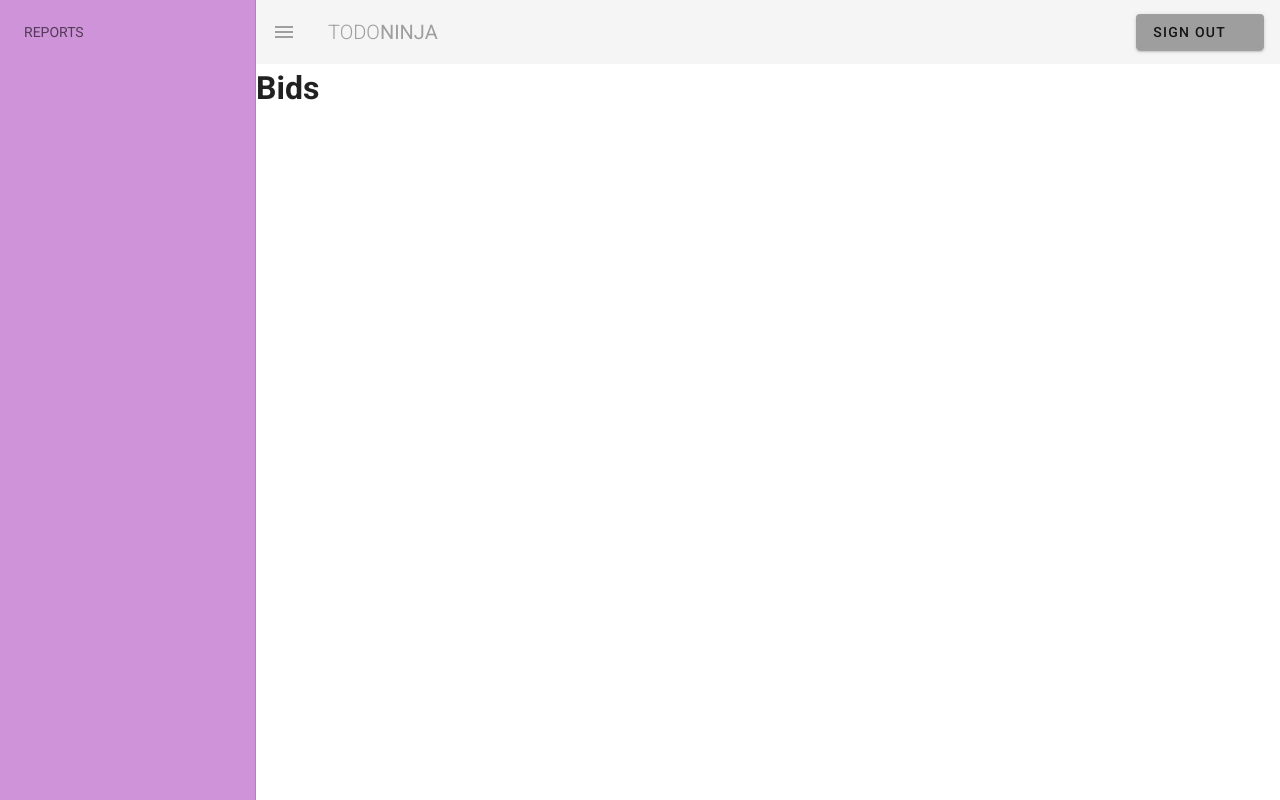
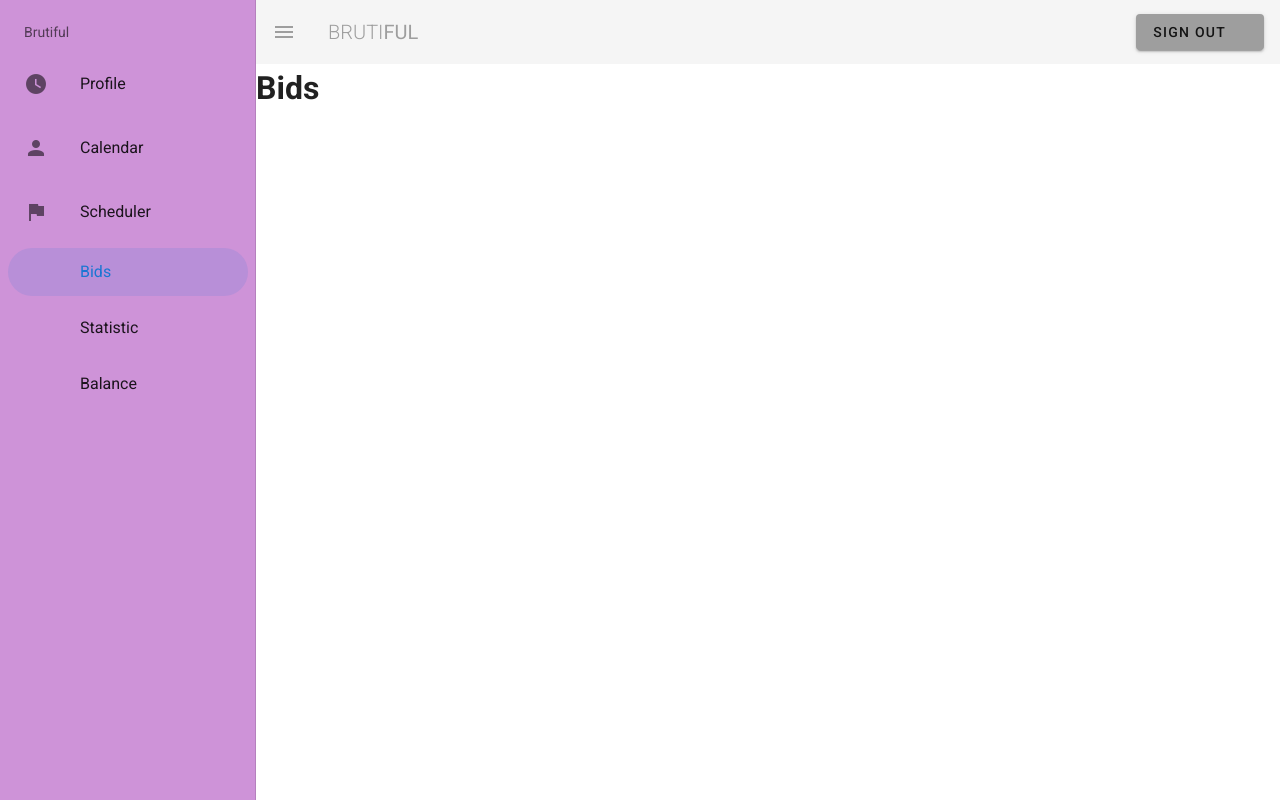
Before and after one commit to HightMike/vuetifyTraining, a Vue app: page /bids in a window 1280 px wide. Both pictures are taken after a click on the button 28 px from the left and 32 px from the top of the page. Built offline with nearby package versions, Linux system fonts and the light colour scheme.

Commit message:
add routes

```diff
--- a/src/components/Navbar.vue
+++ b/src/components/Navbar.vue
@@ -4,8 +4,8 @@
         <v-app-bar flat app>
             <v-app-bar-nav-icon class="grey--text" @click="drawer = !drawer"></v-app-bar-nav-icon>
             <v-toolbar-title class="text-uppercase grey--text">
-                <span class="font-weight-light">Todo</span>
-                <span>Ninja</span>
+                <span class="font-weight-light">Bruti</span>
+                <span>ful</span>
             </v-toolbar-title>
             <v-spacer></v-spacer>
             <v-btn flat color="grey">
@@ -17,11 +17,13 @@
         <v-navigation-drawer app v-model="drawer" class="purple lighten-3">
 
             <v-list rounded>
-                <v-subheader>REPORTS</v-subheader>
+                <v-subheader>Brutiful</v-subheader>
                 <v-list-item-group v-model="item" color="primary">
                     <v-list-item
                             v-for="(item, i) in items"
                             :key="i"
+                            router :to="item.route"
+
                     >
                         <v-list-item-icon>
                             <v-icon v-text="item.icon"></v-icon>
@@ -44,50 +46,14 @@
         data() {
             return {
                 drawer: false,
+                item: 1,
                 items: [
-                    {
-                        action: 'mdi-local_act',
-                        title: 'Календарь',
-                        route: '/calendar',
-                        active: true,
-                        items: [
-                            { title: 'Breakfast & brunch' },
-                            { title: 'New American' },
-                            { title: 'Sushi' },
-                        ],
-                    },
-                    {
-                        action: 'mdi-school',
-                        title: 'Планировщик',
-                        route: '/scheduler',
-                        items: [
-                            { title: 'List Item' },
-                        ],
-                    },
-                    {
-                        action: 'mdi-directions_run',
-                        title: 'Статистика',
-                        route: '/statistic',
-                        items: [
-                            { title: 'List Item' },
-                        ],
-                    },
-                    {
-                        action: 'mdi-healing',
-                        title: 'Заявки',
-                        route: '/bids',
-                        items: [
-                            { title: 'List Item' },
-                        ],
-                    },
-                    {
-                        action: 'mdi-content_cut',
-                        title: 'Баланс',
-                        route: '/balance',
-                        items: [
-                            { title: 'List Item' },
-                        ],
-                    },
+                    { text: 'Profile', icon: 'mdi-clock', route: '/profile'},
+                    { text: 'Calendar', icon: 'mdi-account', route: '/' },
+                    { text: 'Scheduler', icon: 'mdi-flag', route: '/scheduler' },
+                    { text: 'Bids', icon: 'mdi-bid',route: '/bids' },
+                    { text: 'Statistic', icon: 'mdi-statistic', route: '/statistic' },
+                    { text: 'Balance', icon: 'mdi-balance', route: '/balance' },
                 ],
             }
         }
```
